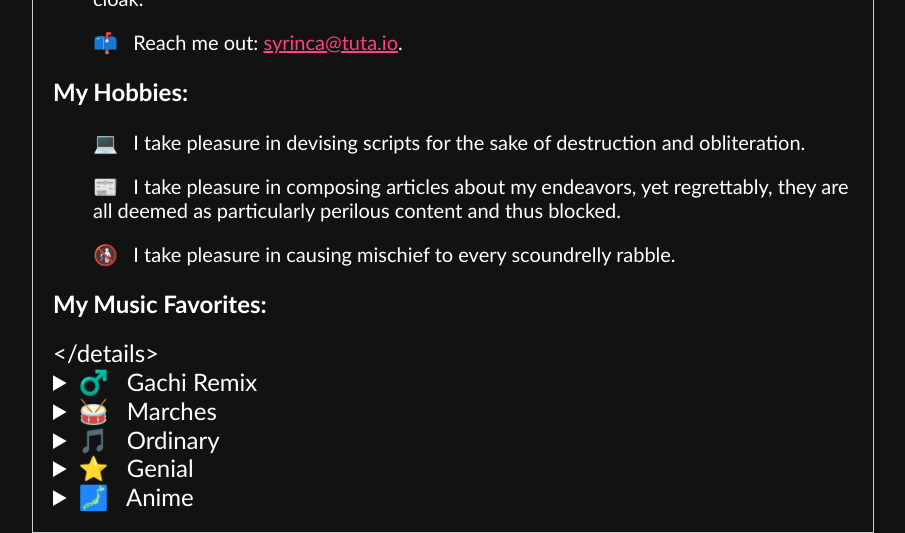
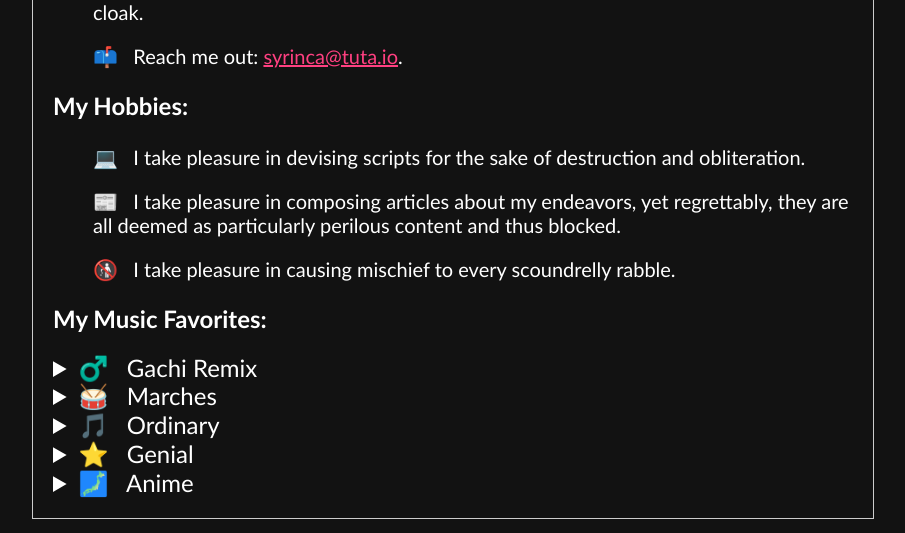
Before and after one commit to Syrinca/Syrinca.github.io, a Jekyll site: the page built from index.md, in a window 1280 px wide, cut to the strip 430-963 px from the top of the page. Shown: the whole strip, without its empty margins (187-1092 px from the left). Built offline with Jekyll 4.4.1, drawn with Linux system fonts in a browser that asks for light colours.

Commit message:
Update index.md

```diff
--- a/index.md
+++ b/index.md
@@ -50,7 +50,6 @@ excerpt: Syrinca website
       <p>🚯 &nbsp; I take pleasure in causing mischief to every scoundrelly rabble.</p>
     </ul>
     <h2>My Music Favorites:</h2>
-  </details>
     <details>
       <summary>♂️ &nbsp; Gachi Remix</summary>
       <ul>
@@ -96,5 +95,6 @@ excerpt: Syrinca website
         <p><a href="https://www.youtube.com/watch?v=OJXi5BvR_DU">Take Me!</a></p>
         <p><a href="https://www.youtube.com/watch?v=DJfg39WkMvE">Blend W</a></p>
       </ul>
+    </details>
   </div>
 </div>
```
